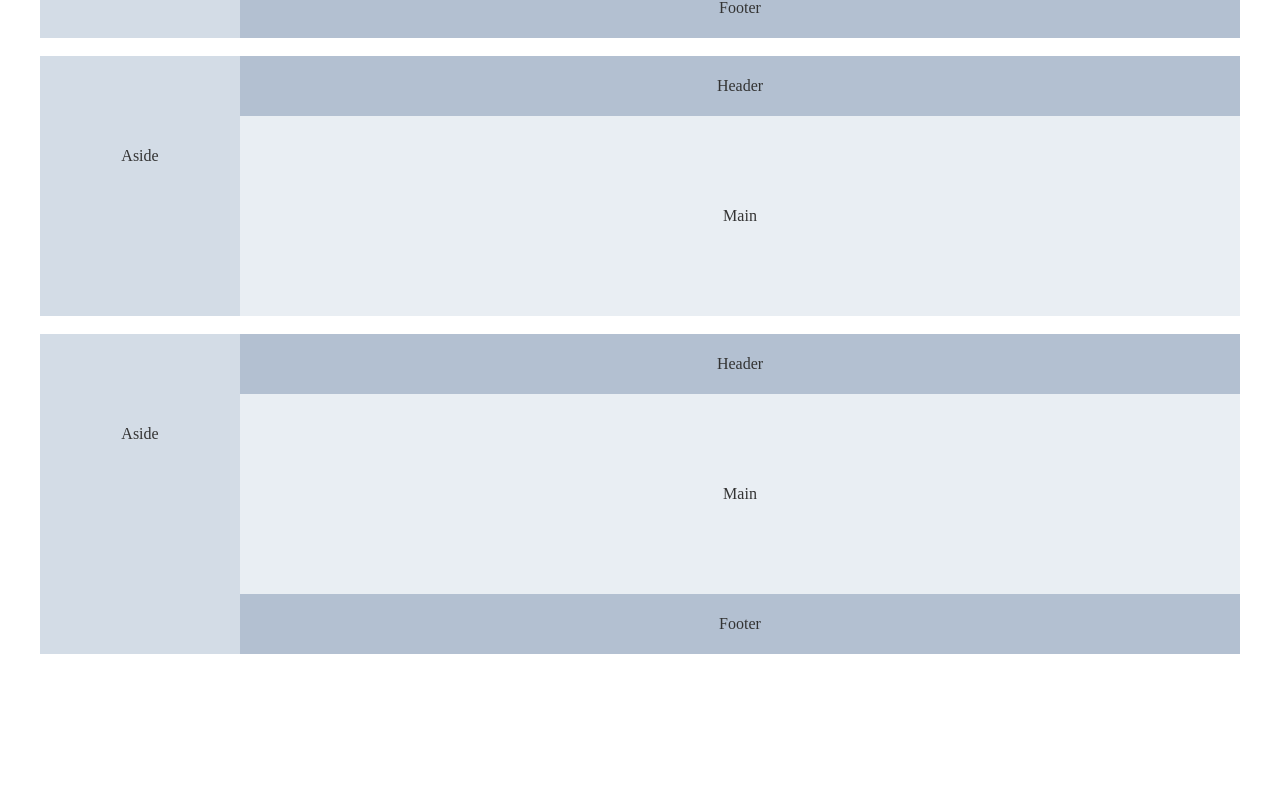
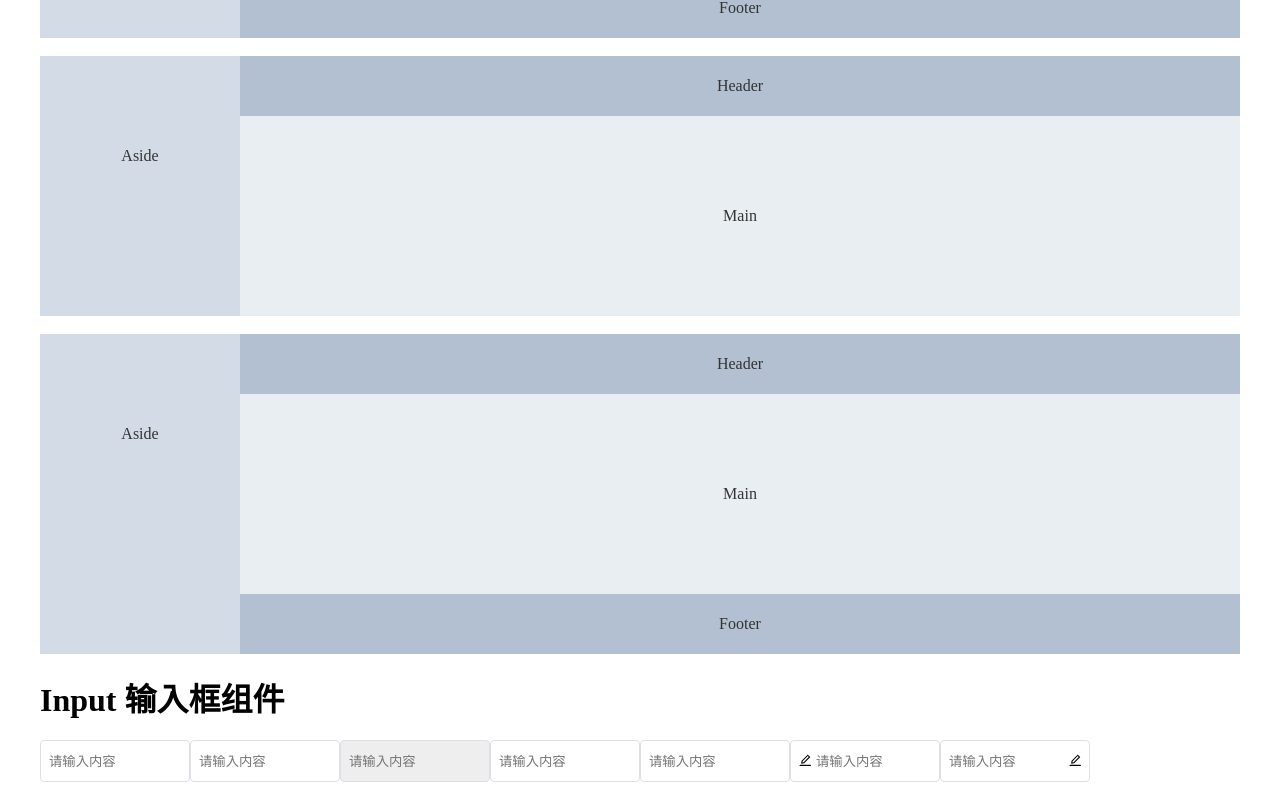
Before and after one commit to zhangyanling77/zyl-ui, a Vue app: page / in a window 1280 px wide. Shown: the part 2680-3482 px from the top of the page. Before the commit the page ends 3354 px from the top, so only its background shows below. Built offline with nearby package versions, Linux system fonts and the light colour scheme.

Commit message:
feat:input demo

```diff
--- a/src/App.vue
+++ b/src/App.vue
@@ -161,6 +161,59 @@
           </zyl-container>
         </zyl-container>
       </div>
+      <h1>Input 输入框组件</h1>
+      <div class="block">
+        <zyl-input
+          v-model="value"
+          type="text"
+          placeholder="请输入内容"
+          name="username"></zyl-input>
+
+        <zyl-input
+          v-model="value"
+          type="password"
+          placeholder="请输入内容"
+          name="username"></zyl-input>
+
+          <zyl-input
+          v-model="value"
+          type="password"
+          :disabled="true"
+          placeholder="请输入内容"
+          name="username"></zyl-input>
+
+        <zyl-input
+          v-model="value"
+          type="password"
+          placeholder="请输入内容"
+          name="username"
+          clearable></zyl-input>
+
+        <zyl-input
+          v-model="value"
+          type="password"
+          placeholder="请输入内容"
+          name="username"
+          show-password
+          ></zyl-input>
+
+        <zyl-input
+          v-model="value"
+          type="password"
+          placeholder="请输入内容"
+          name="username"
+          prefix-icon="edit"
+          ></zyl-input>
+
+        <zyl-input
+          v-model="value"
+          type="password"
+          placeholder="请输入内容"
+          name="username"
+          suffix-icon="edit"
+          ></zyl-input>
+        {{value}}
+      </div>
     </div>
   </div>
 </template>
@@ -169,6 +222,11 @@
 
 export default {
   name: 'App',
+  data() {
+    return {
+      value: ''
+    }
+  },
   methods: {
     fn(e) {
       console.log(e)
```
